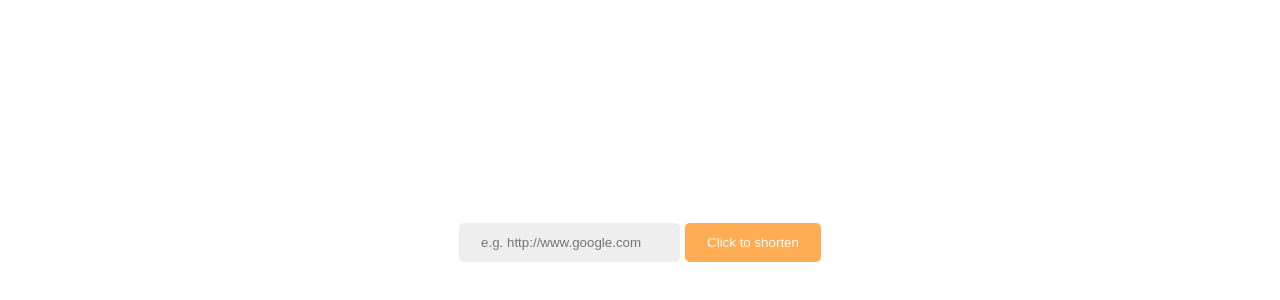
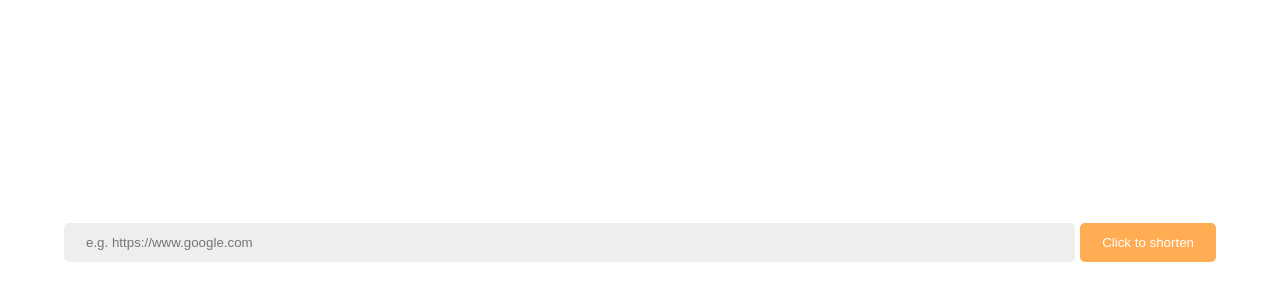
Before and after one commit to oneofthedevs/VueUrlShortner, a Vue app: page / in a window 1280 px wide. Shown: the part 158-458 px from the top of the page. Built offline with nearby package versions, Linux system fonts and the light colour scheme.

Commit message:
:sparkles: Moved NewLinkForm in spearate component

```diff
--- a/src/views/Home.vue
+++ b/src/views/Home.vue
@@ -1,10 +1,7 @@
 <template>
   <div class="home">
     <div class="main-section">
-      <div class="form">
-      <input class="input" type="text" name="url" v-model="originalUrl" placeholder="e.g. http://www.google.com" autocomplete="off">
-      <button class="btn btn-default" @click="submit">Click to shorten</button>
-      </div>
+     <LinkForm @generate-link="submit" />
     </div>
     <div class="generated" v-if="response">
       <span>Generated Link: </span><a class="link" :href="response.response.shortUrl" target="_blank">{{response.response.shortUrl}}</a>
@@ -13,8 +10,12 @@
 </template>
 
 <script>
+import LinkForm from '../components/NewLinkForm';
 export default {
   name: 'Home',
+  components: {
+    LinkForm
+  },
   data: () => {
     return {
       originalUrl: '',
@@ -22,23 +23,22 @@ export default {
     }
   },
   methods: {
-    async submit() {
+    async submit(url) {
       const requestOptions = {
         method: "POST",
         headers: { "Content-Type": "application/json" },
-        body: JSON.stringify({ url: this.originalUrl })
+        body: JSON.stringify({ url: url })
       };
       const res = await fetch('http://localhost:5000/generateURL', requestOptions);
-      const data = await res.json()
-
-      this.response = data;
-      console.log(this.response.response.shortUrl);
+      this.response = await res.json()
     }
   }
 }
 </script>
 
 <style lang="scss" scoped>
+@import '../assets/styles/style.scss';
+
 .home{
   min-height: 100vh;
   display: flex;
@@ -48,27 +48,15 @@ export default {
 }
 
 .main-section {
+  width: 100%;
   display: flex;
+  justify-content: center;
 }
 .form {
-  flex-basis: 1000px;
-}
-
-.input[type=text] {
-  flex: 1;
-  padding: 10px 20px;
-  background: #eee;
-  border: 0;
-  border-radius: 5px;
-  border: 2px solid transparent;
-  margin: {
-    right: 5px
-  };
-}
-
-.input[type=text]:focus {
-  border: 2px solid #FFAC53;
-  // outline: 1px solid #FFAC53;
+  display: flex;
+  justify-content: center;
+  flex-wrap: wrap;
+  width: 90%;
 }
 
 .generated{
@@ -80,24 +68,11 @@ export default {
   display: inline;
   text-decoration: none;
   font-size: 17px;
-  color: #3e3e3e;
-  background: #FFAC53;
+  color: $dark;
+  background: $orange;
   padding: 10px 20px;
   color: #fff;
   border-radius: 5px;
 }
 
-.btn {
-  padding: 10px 20px;
-  border: 0;
-  cursor: pointer;
-  border-radius: 5px;
-}
-
-.btn-default {
-  border: 2px solid #FFAC53;
-  background: #FFAC53;
-  color: #fff;
-}
-
 </style>
```
